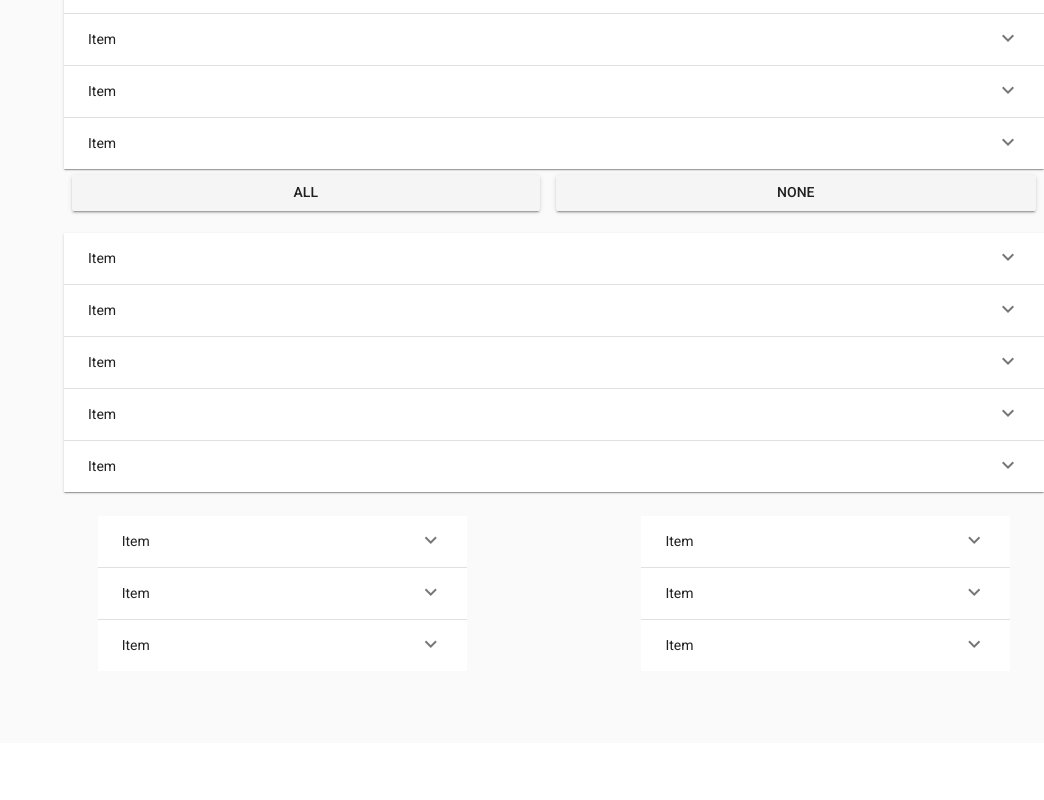
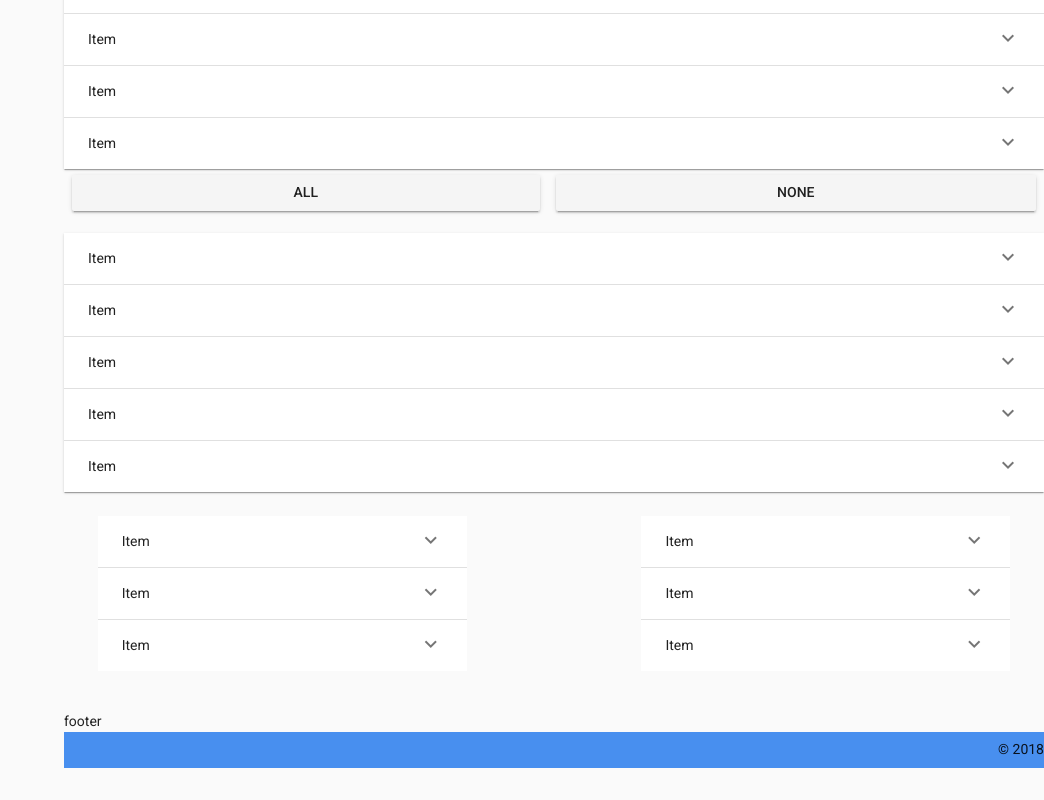
Before and after one commit to jso9603/vue-vuetify-example, a Vue app: page / in a window 1280 px wide. Shown: the part 6878-7678 px from the top of the page, without its empty margins (236-1280 px from the left). Before the commit the page ends 7621 px from the top, so only its background shows below. Built offline with nearby package versions, Linux system fonts and the light colour scheme.

Commit message:
Add footer component

```diff
--- a/src/components/HelloWorld.vue
+++ b/src/components/HelloWorld.vue
@@ -1284,6 +1284,14 @@
         </v-flex>
       </v-layout>
     </v-container>
+  </v-flex>
+
+  <v-flex>
+    <span>footer</span>
+     <v-footer color="primary lighten-1">
+      <v-spacer></v-spacer>
+      <div>&copy; {{ new Date().getFullYear() }}</div>
+    </v-footer>
   </v-flex>
 
   </div>
```
